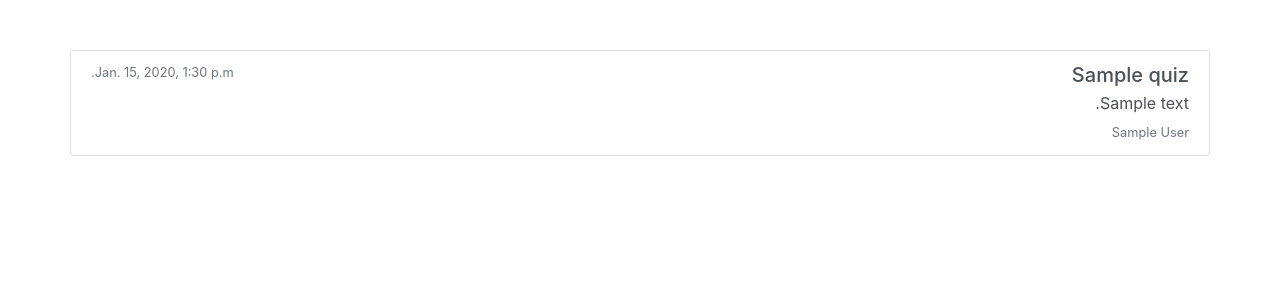
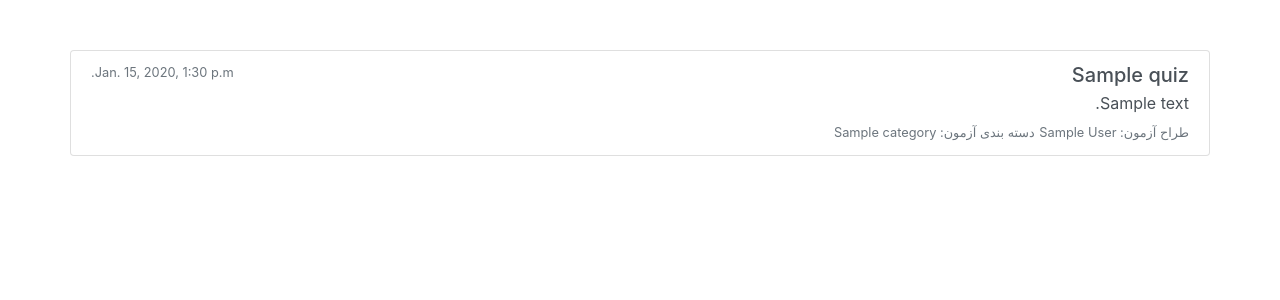
Before and after one commit to l3fth4nd/django-quiz-site, a Django app: page / in a window 1280 px wide. Shown: the top 300 px of the page. Run offline with Django 3.2, Linux system fonts and the light colour scheme; tables that the repository leaves empty hold one stand-in row (values such as "Sample post"); some libraries are stand-ins or nearby versions.

Commit message:
show categories

```diff
--- a/exam/templates/exam/base.html
+++ b/exam/templates/exam/base.html
@@ -7,7 +7,7 @@
     <link rel="stylesheet" href="{% static 'exam/css/master.css' %}">
     <link rel="stylesheet" href="{% static 'exam/css/bootstrap.min.css"' %}">
     <link rel="stylesheet" href="{% static 'exam/css/custom-rtl.min.css' %}">
-    <title>آزمون سرا|{% block title %}{% endblock %}</title>
+    <title>آزمون سرا | {% block title %}{% endblock %}</title>
   </head>
 <body>
 
--- a/exam/templates/exam/quiz_list.html
+++ b/exam/templates/exam/quiz_list.html
@@ -10,7 +10,8 @@
           <small class="text-muted">{{ quiz.publish }}</small>
         </div>
         <p class="mb-1">{{ quiz.description }}</p>
-        <small class="text-muted">{{ quiz.author.get_full_name }}</small>
+        <small class="text-muted">طراح آزمون: {{ quiz.author.get_full_name }}</small>
+        <small class="text-muted">دسته بندی آزمون: {{ quiz.category_to_str }}</small>
       </a>
     {% endfor %}
   </div>
```
